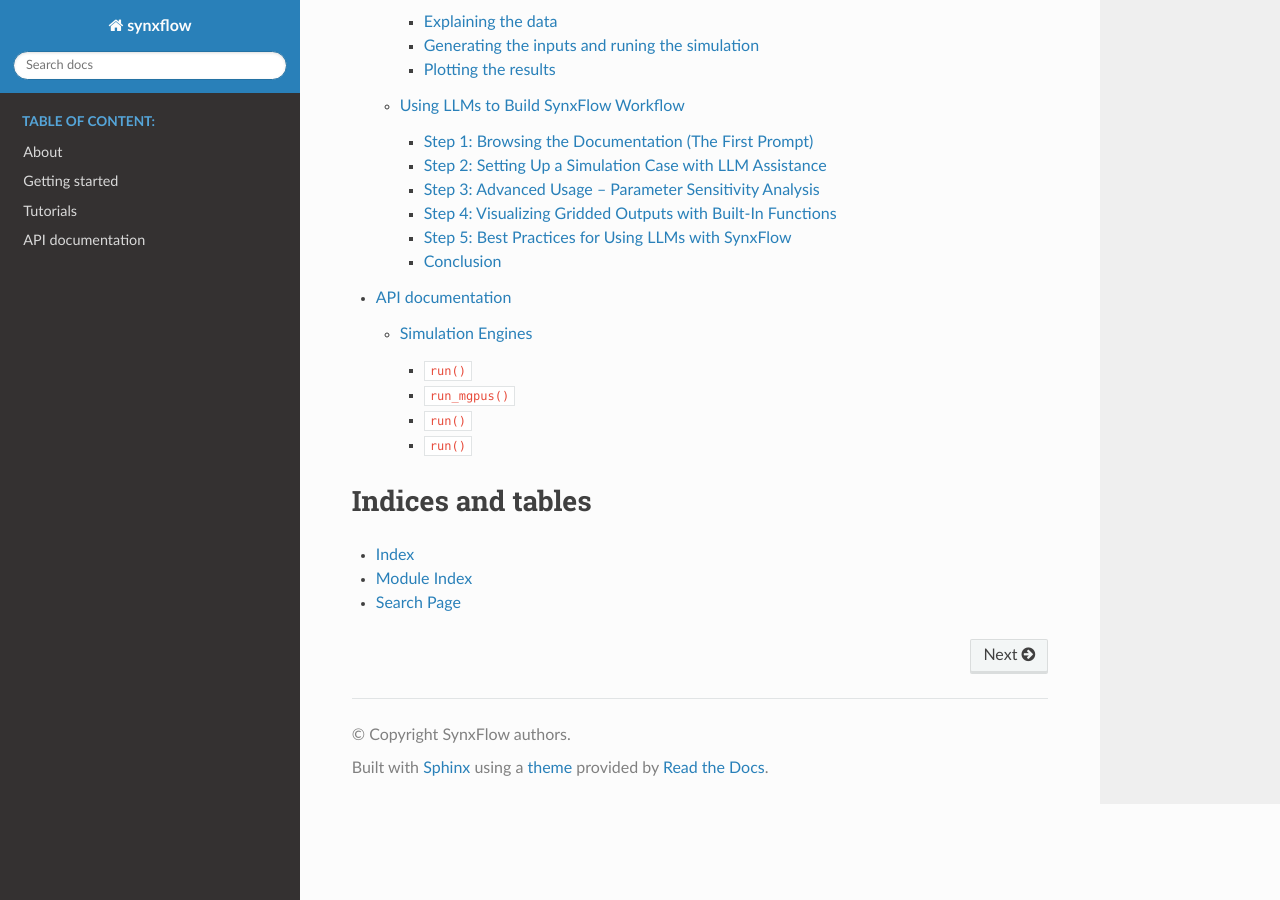
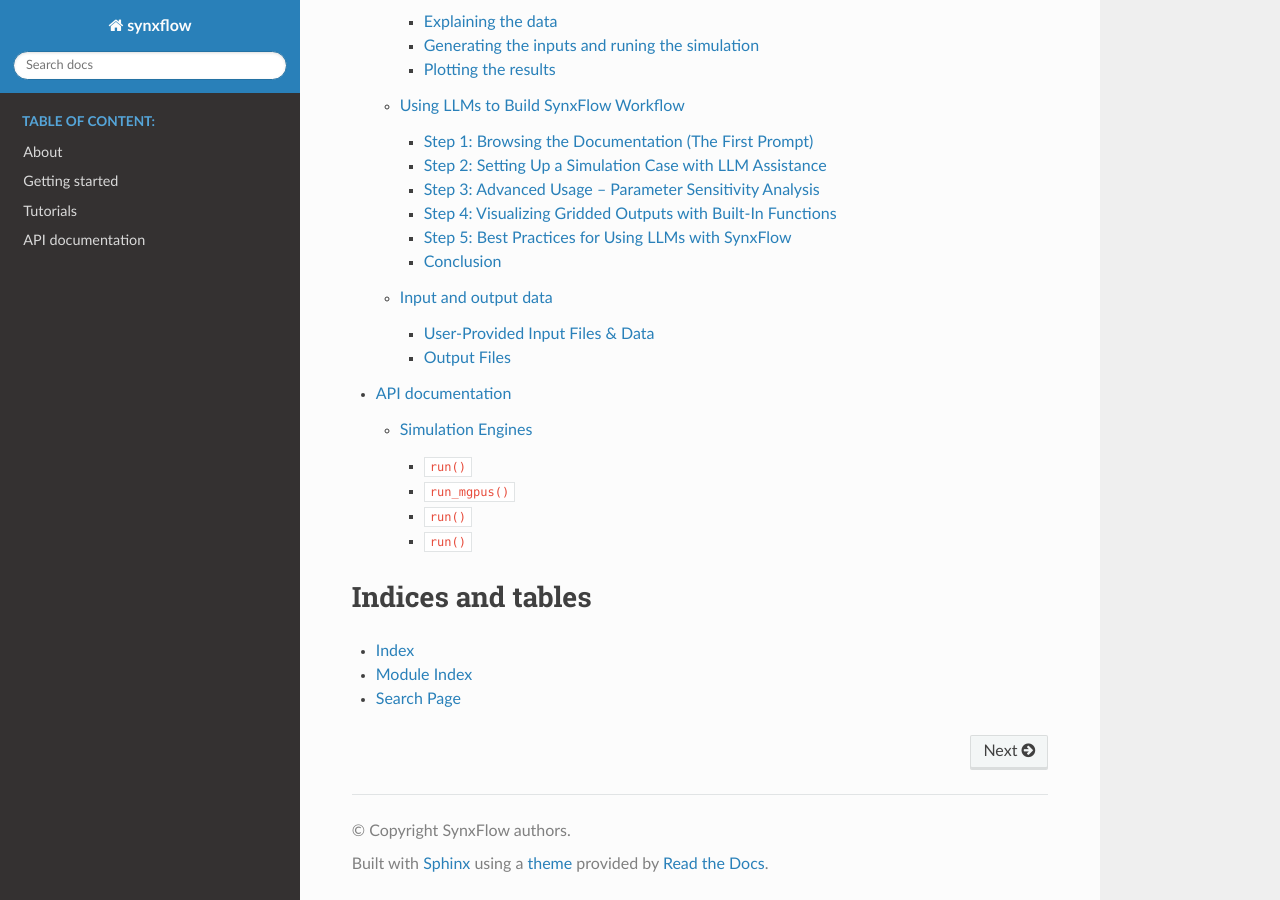
Before and after one commit to SynxFlow/SynxFlow, a Sphinx documentation site: the page built from docs/source/index.rst, in a window 1280 px wide and 900 px high, scrolled down 930 px. Built offline with Sphinx 7.4.7 and the Read the Docs theme 3.1.0, drawn with Linux system fonts in a browser that asks for light colours; part of the change alters nothing that is shown.

Commit message:
add data list to doc

```diff
--- /dev/null
+++ b/docs/source/Tutorials/data_list.md
@@ -0,0 +1,41 @@
+# Input and output data
+
+This article gives the lists of input and output data of SynxFlow model.
+
+Date: 31/03/2025
+
+## User-Provided Input Files & Data
+
+This table lists inputs typically provided by the user either as files or defined directly in their Python setup script, noting solver specificity.
+
+| User Input Type                 | Example Data/Format                                                                                          | Purpose                                                                      | Notes                                                                                        |
+| :------------------------------ | :------------------------------------------------------------------------------------------------------------------------------------ | :--------------------------------------------------------------------------- | :--------------------------------------------------------------------------------------------------------------------- |
+| **Files Provided by User:** |                                                                                                                                       |                                                                              |                                                                                                                        |
+| DEM File                        | Raster file (`.gz`, `.asc`, `.tif`)                                                                                                   | Defines the topography/elevation                                             | Required for all simulation types.                                                                                   |
+| Rain Mask File (Flood and Debris only)     | Raster file (`.gz`, `.asc`, `.tif`)                                                                                                   | Assigns rainfall source indices to grid cells                                | Primarily for flood and debris models via `set_rainfall`.                                                            |
+| Rain Source File (Flood and Debris only)   | CSV file (`.csv`) with columns: time(s), rate\_src0(m/s), ...                                                                         | Provides time series of rainfall rates for each source                       | Primarily for flood and debris models via `set_rainfall`.                                                            |
+| Land Cover File      | Raster file (`.gz`, `.asc`, `.tif`)                                                                                                   | Assigns land cover type indices for parameter variation                      | Used by `set_landcover` / `set_grid_parameter`. Applicable if parameters vary spatially.                     |
+| **Data Defined in Script:** |                                                                                                                                       |                                                                              |                                                                                                                        |
+| Initial Conditions              | Scalar or NumPy array (e.g., for `h0`, `hU0x`, `hU0y`)                                                                                | Sets initial material depth/mass (`h0`), momentum(velocity times depth) (`hU0x`, `hU0y`)            | Passed to `set_initial_condition()`. Needed for all types. Default values are 0.                                           |
+| Boundary Conditions     | Python List of Dictionaries (defining location, type, time series `h`/`hU` / `C` )                                                           | Defines where/how water enters/leaves the domain                             | Set via `set_boundary_condition()`. |
+| **Grid Parameters:** | Set via `set_grid_parameter()`. Can be Scalar, NumPy array, or Dict (if using Landcover)                               | Defines physical properties across the grid                                  |                                                                                                                        |
+| *Manning's n* (Flood/Debris)    | Scalar/Array/Dict                                                                                                                     | Surface roughness / flow resistance                                          | Flood and debris models only.                                                                                                      |
+| *Infiltration Params* (Flood) | Scalar/Array/Dict (e.g., `hydraulic_conductivity`, `capillary_head`, `water_content_diff`, `sewer_sink`)                          | Parameters for Green-Ampt infiltration and drainage loss                                       | Flood model only.                                                                                             |
+| *Debris Flow Params* (Debris) | Scalar/Array/Dict (e.g., `erodible depth`, `Concentration`, `dynamic friction`, `static friction`)                                             | Defines debris flow parametres             | **Specific to Debris Flow solver**. Set via `add_user_defined_parameter()`.                                     |
+| Gauge Positions      | NumPy array (Nx2) of X, Y coordinates                                                                                                 | Specifies locations for time series output                                   | Passed to `set_gauges_position()`.                                                                       |
+| Runtime Settings                | Python List/NumPy array `[start, end, output_interval, backup_interval]` (s)                                                          | Controls simulation duration and output timing                               | Passed to `set_runtime()`.                                                                               |
+| **Landslide Config** (Landslide) | Python variables passed to `write_landslide_config`: `rheology_type`, `rheology_params`, `gravity_correction_type`, `curvature_on`, ... | Defines physics and numerical options specific to the landslide solver | **Specific to Landslide solver**. Written to `setup.conf`.                                |
+
+
+## Output Files
+
+This table lists output files generated by the simulation engine, usually found in the `output/` directory.
+
+| File Name/Type                         | Data Type/Content                                                                                              | Format                                     | Notes                                                                 |
+| :------------------------------------- | :------------------------------------------------------------------------------------------------------------- | :----------------------------------------- | :--------------------------------------------------------------------------------- |
+| `h_gauges.dat`                         | Time series output for water depth (`h`) at specified gauge locations. Columns: Time(s), Gauge1_h, Gauge2_h, ... | Text (`.dat`), space-separated columns      | Read by `OutputModel.read_gauges_file(file_tag='h')`.              |
+| `eta_gauges.dat`                       | Time series output for water surface elevation (`eta`) at gauges. Columns: Time(s), Gauge1_eta, Gauge2_eta, ...  | Text (`.dat`), space-separated columns      | Read by `OutputModel.read_gauges_file(file_tag='eta')`.             |
+| `hU_gauges.dat`                        | Time series output for momentum (`hU`) components at gauges. Columns: Time(s), G1_hUx, G1_hUy, G2_hUx, G2_hUy, ... | Text (`.dat`), space-separated columns      | Read by `OutputModel.read_gauges_file(file_tag='hU')`.         |
+| `C_gauges.dat` (Debris)                        | Time series output for concentration (`C`). Columns: Time(s), G1_C, G2_C, ... | Text (`.dat`), space-separated columns      | Read by `OutputModel.read_gauges_file(file_tag='C')`. Debris model only.       |
+| `[variable]_[time].asc`                | Grid (snapshot) of an output variable's values at a specific simulation time (`[time]` in seconds). Examples: `h_900.asc`, `hU_1800.asc` | Esri ASCII (`.asc`)                       | Read by `OutputModel.read_grid_file()`. `[variable]` depends on simulation output. Flood and landslide models have `h` and `hU`, debris model has also `z` (surface elevation) and `C`. |
+| `h_max_[time].asc`            | Grid showing the maximum value of depth reached at each cell up to a specific time (`[time]` in seconds). Example: `h_max_7200.asc` | Esri ASCII (`.asc`)                       | Read by `OutputModel.read_grid_file()`.                       |
--- a/docs/source/Tutorials/index.rst
+++ b/docs/source/Tutorials/index.rst
@@ -8,3 +8,4 @@ Tutorials
    landslide.ipynb
    debris.ipynb
    LLM
+   data_list.md
```
